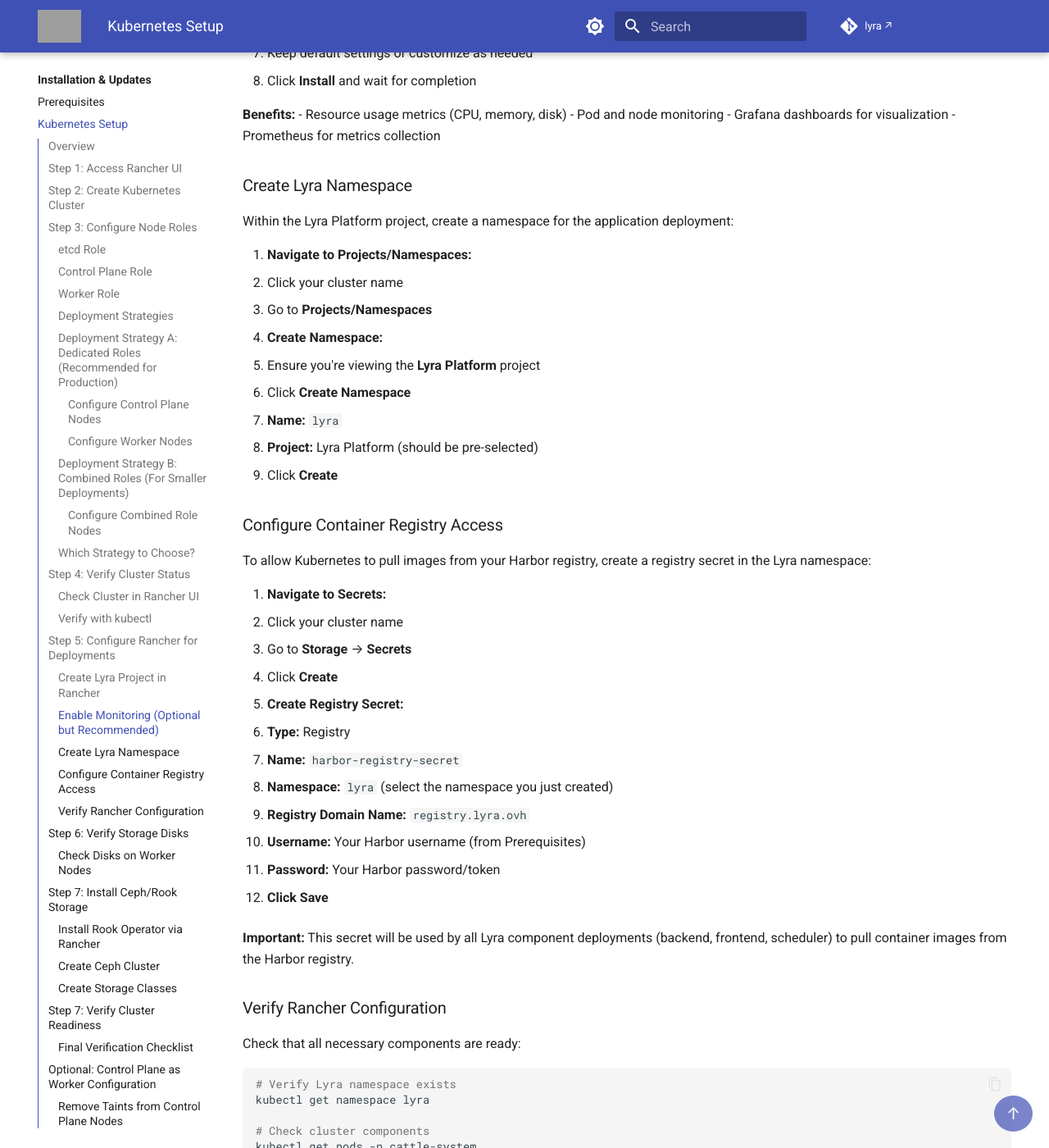
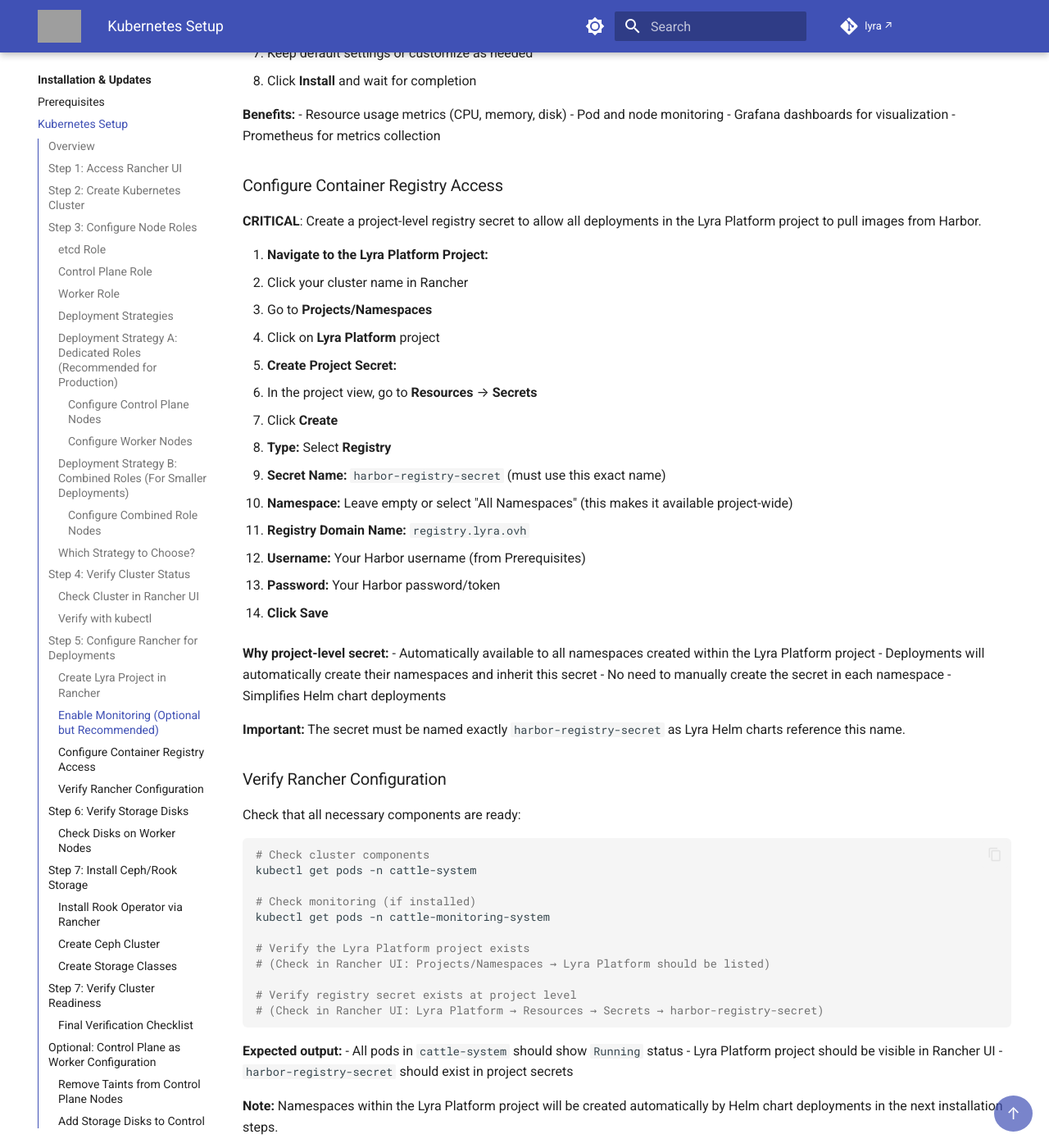
Before and after one commit to amreinch/lyra-docs, an MkDocs documentation site: the page built from docs/installation/kubernetes-setup.md, in a window 1280 px wide and 1400 px high, scrolled down 8162 px. Shown: the whole window at 82% size. Built offline with MkDocs 1.6.1 and Material for MkDocs 9.7.7, drawn with Linux system fonts in a browser that asks for light colours; comment, search, counter and statistics services are not loaded; some of the changed text lies outside the part shown; grey boxes are pictures that could not be loaded.

Commit message:
Fix registry secret configuration - use project-level secret
CRITICAL FIX: Corrected secret creation workflow

- Removed manual namespace creation (Helm charts create namespaces automatically)
- Changed registry secret from namespace-level to PROJECT-level
- Secret must be named exactly 'harbor-registry-secret' for Helm charts
- Project-level secret automatically available to all project namespaces
- Updated verification commands to check project instead of namespace
- Clarified that deployments will create namespaces automatically

````diff
--- a/docs/installation/kubernetes-setup.md
+++ b/docs/installation/kubernetes-setup.md
@@ -389,64 +389,59 @@ After cluster creation, configure Rancher settings required for application depl
 - Grafana dashboards for visualization
 - Prometheus for metrics collection
 
-### Create Lyra Namespace
-
-Within the Lyra Platform project, create a namespace for the application deployment:
-
-1. **Navigate to Projects/Namespaces:**
-   - Click your cluster name
-   - Go to **Projects/Namespaces**
-
-2. **Create Namespace:**
-   - Ensure you're viewing the **Lyra Platform** project
-   - Click **Create Namespace**
-   - **Name:** `lyra`
-   - **Project:** Lyra Platform (should be pre-selected)
-   - Click **Create**
-
 ### Configure Container Registry Access
 
-To allow Kubernetes to pull images from your Harbor registry, create a registry secret in the Lyra namespace:
+**CRITICAL**: Create a project-level registry secret to allow all deployments in the Lyra Platform project to pull images from Harbor.
 
-1. **Navigate to Secrets:**
-   - Click your cluster name
-   - Go to **Storage** → **Secrets**
+1. **Navigate to the Lyra Platform Project:**
+   - Click your cluster name in Rancher
+   - Go to **Projects/Namespaces**
+   - Click on **Lyra Platform** project
+
+2. **Create Project Secret:**
+   - In the project view, go to **Resources** → **Secrets**
    - Click **Create**
-
-2. **Create Registry Secret:**
-   - **Type:** Registry
-   - **Name:** `harbor-registry-secret`
-   - **Namespace:** `lyra` (select the namespace you just created)
+   - **Type:** Select **Registry**
+   - **Secret Name:** `harbor-registry-secret` (must use this exact name)
+   - **Namespace:** Leave empty or select "All Namespaces" (this makes it available project-wide)
    - **Registry Domain Name:** `registry.lyra.ovh`
    - **Username:** Your Harbor username (from Prerequisites)
    - **Password:** Your Harbor password/token
 
 3. **Click Save**
 
-**Important:** This secret will be used by all Lyra component deployments (backend, frontend, scheduler) to pull container images from the Harbor registry.
+**Why project-level secret:**
+- Automatically available to all namespaces created within the Lyra Platform project
+- Deployments will automatically create their namespaces and inherit this secret
+- No need to manually create the secret in each namespace
+- Simplifies Helm chart deployments
+
+**Important:** The secret must be named exactly `harbor-registry-secret` as Lyra Helm charts reference this name.
 
 ### Verify Rancher Configuration
 
 Check that all necessary components are ready:
 
 ```bash
-# Verify Lyra namespace exists
-kubectl get namespace lyra
-
 # Check cluster components
 kubectl get pods -n cattle-system
 
 # Check monitoring (if installed)
 kubectl get pods -n cattle-monitoring-system
 
-# Verify registry secret in Lyra namespace
-kubectl get secret harbor-registry-secret -n lyra
+# Verify the Lyra Platform project exists
+# (Check in Rancher UI: Projects/Namespaces → Lyra Platform should be listed)
+
+# Verify registry secret exists at project level
+# (Check in Rancher UI: Lyra Platform → Resources → Secrets → harbor-registry-secret)
 ```
 
 **Expected output:**
-- `lyra` namespace should be `Active`
 - All pods in `cattle-system` should show `Running` status
-- Registry secret should exist in `lyra` namespace
+- Lyra Platform project should be visible in Rancher UI
+- `harbor-registry-secret` should exist in project secrets
+
+**Note:** Namespaces within the Lyra Platform project will be created automatically by Helm chart deployments in the next installation steps.
 
 ---
 
````
